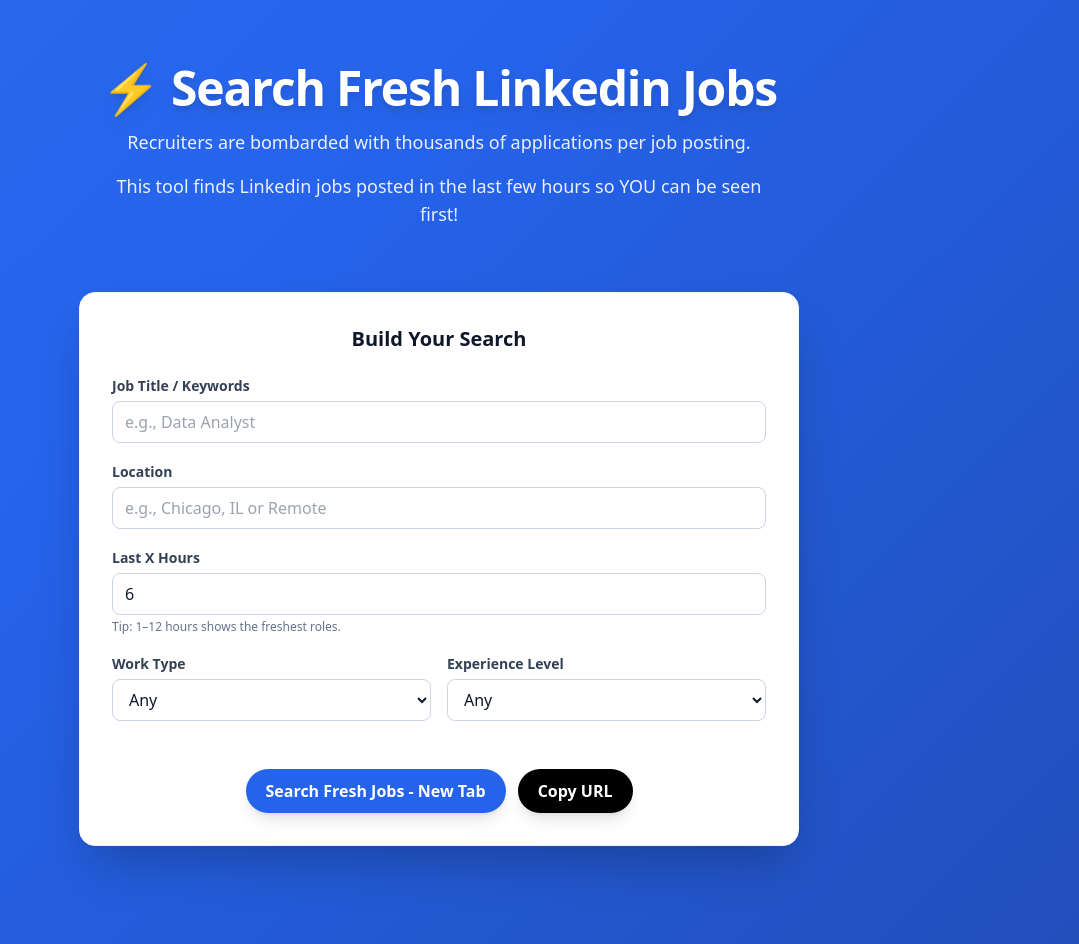
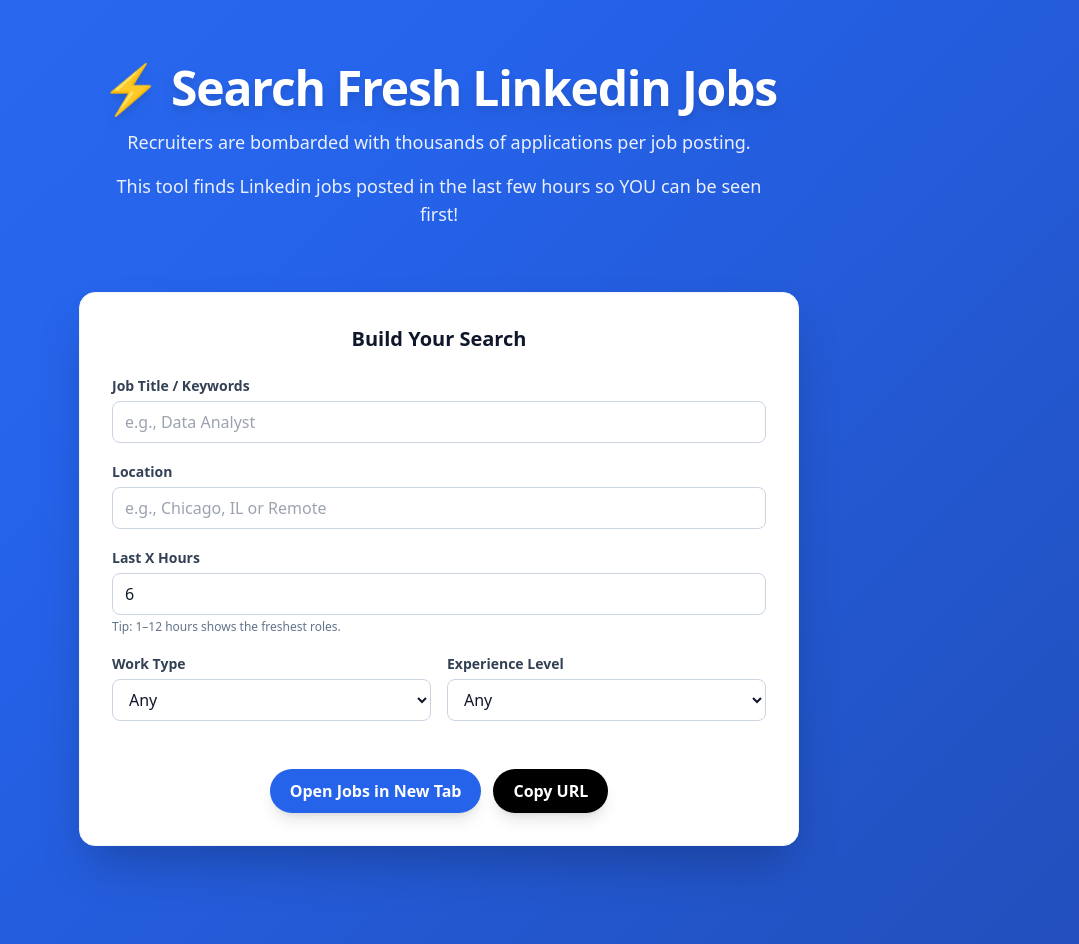
Before and after one commit to ThomasCerr/Job-Search-Tool, a Next.js app: page / in a window 1280 px wide. Shown: the top 944 px of the page, without its empty margins (201-1280 px from the left). Built offline with nearby package versions, Linux system fonts and the light colour scheme.

Commit message:
Update page.tsx

```diff
--- a/app/page.tsx
+++ b/app/page.tsx
@@ -20,7 +20,7 @@
     if (location.trim()) {
       p.set('location', location.trim())
     } else {
-      p.set('location', 'United States')  // default
+      p.set('location', 'United States')
     }
     if (hours>0) p.set('f_TPR', 'r'+(hours*3600))
 
@@ -42,7 +42,6 @@
     if (exp!=='Any') p.set('f_E', expMap[exp])
 
     setLink(`https://www.linkedin.com/jobs/search/?${p.toString()}`)
-    setShowButtons(true)
   }, [keywords, location, hours, workType, exp])
 
   const copy = async()=>{
@@ -100,21 +99,13 @@
               </div>
             </div>
 
-            {/* Button just ensures buttons are visible after first click */}
-            {!showButtons && (
-              <div className="flex justify-center mt-6">
-                <button onClick={()=>setShowButtons(true)} className="btn btn-primary">Search Fresh Jobs!</button>
+            {/* Show action buttons always */}
+            <div className="text-center mt-8 space-y-5">
+              <div className="flex justify-center gap-3">
+                <a target="_blank" href={link} className="btn btn-primary">Open Jobs in New Tab</a>
+                <button className="btn btn-secondary" onClick={copy}>Copy URL</button>
               </div>
-            )}
-
-            {showButtons && (
-              <div className="text-center mt-8 space-y-5">
-                <div className="flex justify-center gap-3">
-                  <a target="_blank" href={link} className="btn btn-primary">Search Fresh Jobs - New Tab</a>
-                  <button className="btn btn-secondary" onClick={copy}>Copy URL</button>
-                </div>
-              </div>
-            )}
+            </div>
           </div>
         </section>
       </main>
```
